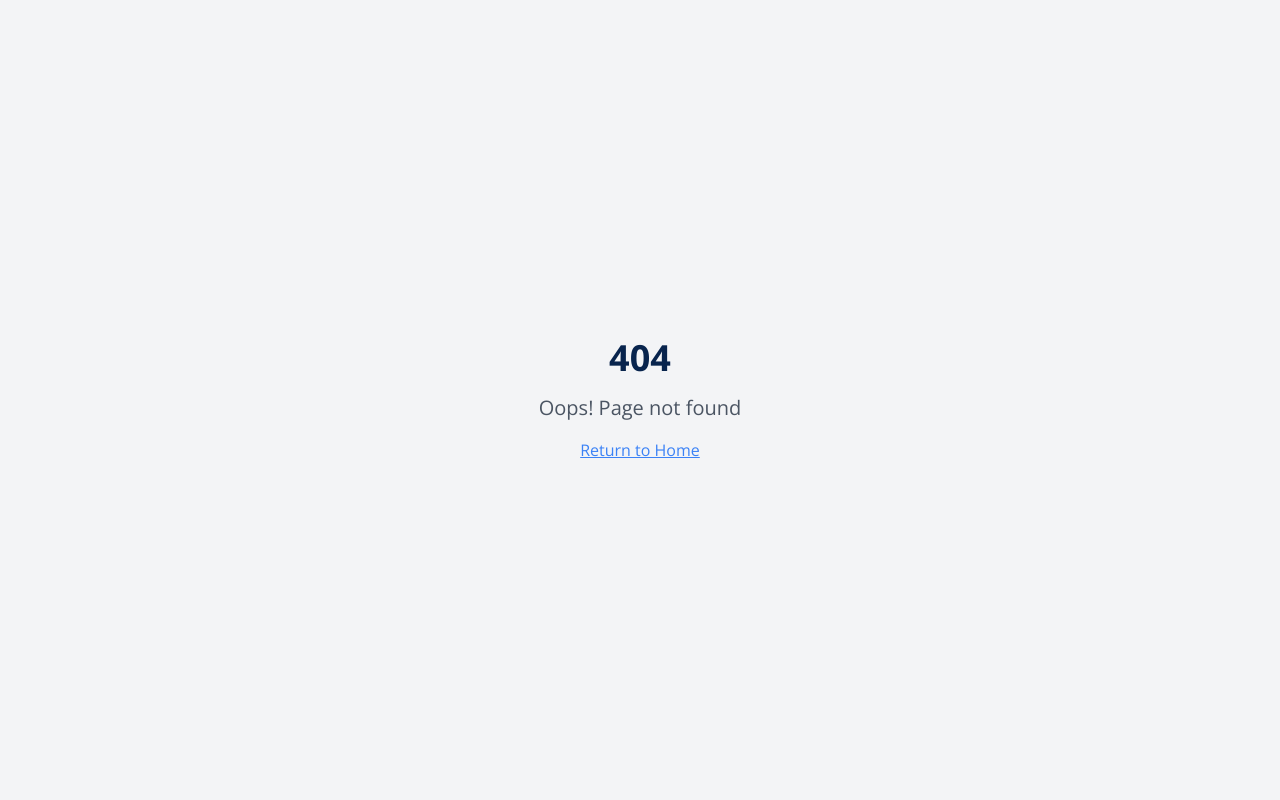
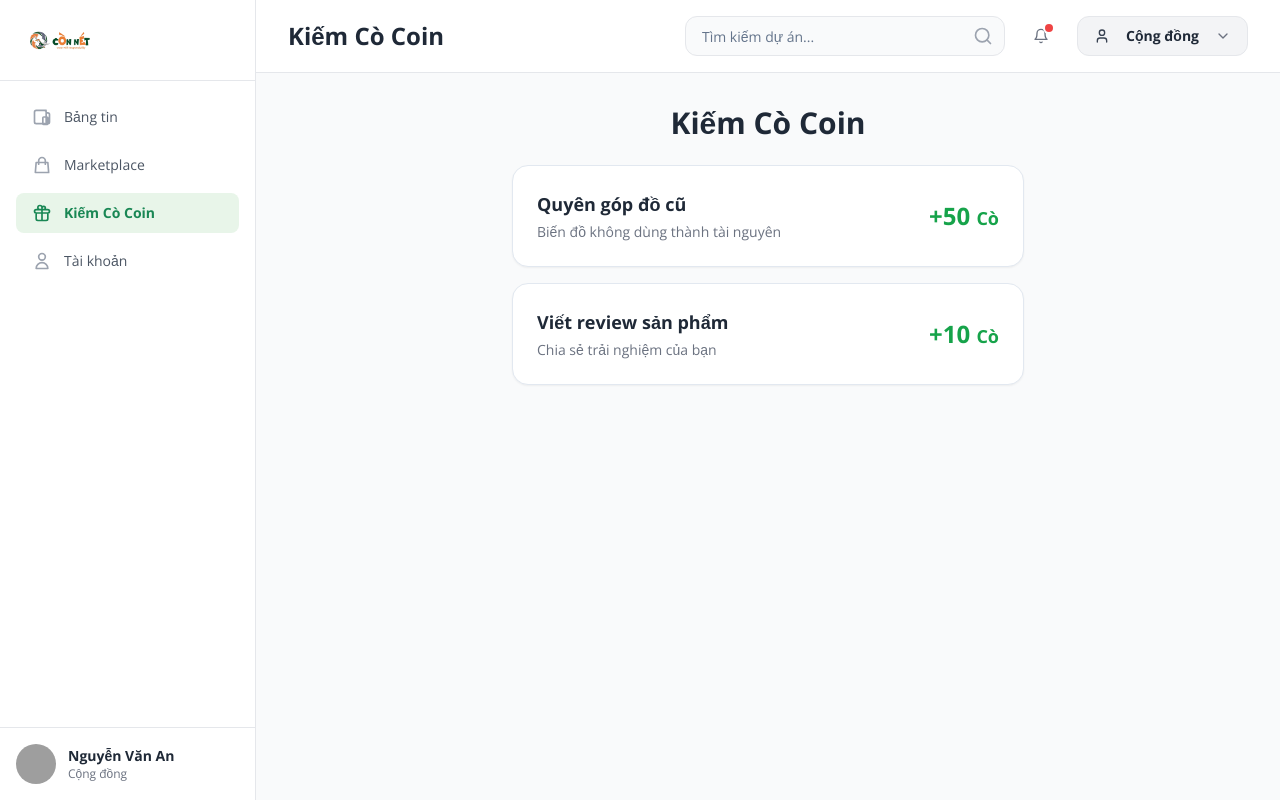
Before and after one commit to ezdproduct/connet, a React (Vite) app: page /app/consumer/earn-coin in a window 1280 px wide. Before the commit this address had no page. Built offline with nearby package versions, Linux system fonts and the light colour scheme; grey boxes are pictures that could not be loaded.

Commit message:
[dyad] Thêm chức năng cho vai trò Cộng đồng - wrote 4 file(s), renamed 1 file(s)

```diff
--- a/src/App.tsx
+++ b/src/App.tsx
@@ -21,7 +21,8 @@ import CreateProject from "@/pages/app/creator/CreateProject.tsx";
 import SubmissionSuccess from "@/pages/app/creator/SubmissionSuccess.tsx";
 import ConsumerFeed from "@/pages/app/consumer/Feed.tsx";
 import ConsumerMarket from "@/pages/app/consumer/Market.tsx";
-import ConsumerChallenges from "@/pages/app/consumer/Challenges.tsx";
+import ConsumerEarnCoin from "@/pages/app/consumer/EarnCoin.tsx";
+import ConsumerAccount from "@/pages/app/consumer/Account.tsx";
 
 const queryClient = new QueryClient();
 
@@ -56,7 +57,8 @@ const App = () => (
             {/* Consumer Routes */}
             <Route path="consumer/feed" element={<ConsumerFeed />} />
             <Route path="consumer/market" element={<ConsumerMarket />} />
-            <Route path="consumer/challenges" element={<ConsumerChallenges />} />
+            <Route path="consumer/earn-coin" element={<ConsumerEarnCoin />} />
+            <Route path="consumer/account" element={<ConsumerAccount />} />
           </Route>
 
           {/* Catch-all Route */}
--- a/src/config/roles.ts
+++ b/src/config/roles.ts
@@ -41,7 +41,8 @@ export const ROLES_CONFIG = {
         nav: [
             { id: 'feed', name: 'Bảng tin', icon: ICONS.feed, path: '/app/consumer/feed' },
             { id: 'market', name: 'Marketplace', icon: ICONS.marketplace, path: '/app/consumer/market' },
-            { id: 'challenges', name: 'Thử thách xanh', icon: ICONS.missions, path: '/app/consumer/challenges' }
+            { id: 'earn-coin', name: 'Kiếm Cò Coin', icon: ICONS.missions, path: '/app/consumer/earn-coin' },
+            { id: 'account', name: 'Tài khoản', icon: ICONS.wallet, path: '/app/consumer/account' }
         ]
     }
 };
--- /dev/null
+++ b/src/pages/app/consumer/Account.tsx
@@ -0,0 +1,35 @@
+import React from 'react';
+import { Badge } from '@/components/ui/badge';
+
+const TransactionItem = ({ description, amount }: { description: string, amount: number }) => (
+    <div className="flex justify-between items-center py-4 border-b">
+        <p className="text-gray-700">{description}</p>
+        <p className="font-semibold text-green-600">+{amount} Cò</p>
+    </div>
+);
+
+const ConsumerAccount = () => {
+    return (
+        <div className="max-w-md mx-auto text-center">
+            <h2 className="text-3xl font-bold mb-4">Tài khoản của bạn</h2>
+
+            <div className="bg-white p-8 rounded-2xl border shadow-sm inline-flex flex-col items-center">
+                <div className="flex items-center justify-center w-20 h-20 bg-green-100 rounded-full mb-4">
+                    <span className="text-3xl font-bold text-green-600">Cò</span>
+                </div>
+                <p className="text-6xl font-bold text-gray-800">120</p>
+                <p className="text-gray-500 mt-1">Số dư Cò Coin</p>
+            </div>
+
+            <div className="mt-8 text-left">
+                <h3 className="text-xl font-bold mb-2">Lịch sử Cò Coin</h3>
+                <div className="bg-white p-6 rounded-2xl border shadow-sm">
+                    <TransactionItem description="Thưởng đăng ký" amount={100} />
+                    <TransactionItem description="Review sản phẩm" amount={20} />
+                </div>
+            </div>
+        </div>
+    );
+};
+
+export default ConsumerAccount;
--- /dev/null
+++ b/src/pages/app/consumer/EarnCoin.tsx
@@ -0,0 +1,62 @@
+import React, { useState } from 'react';
+import { AlertDialog, AlertDialogAction, AlertDialogContent, AlertDialogHeader, AlertDialogTitle, AlertDialogDescription } from "@/components/ui/alert-dialog";
+import { CheckCircle2 } from 'lucide-react';
+
+const TaskCard = ({ title, description, reward, onComplete }: { title: string, description: string, reward: number, onComplete: () => void }) => (
+    <button onClick={onComplete} className="w-full text-left bg-white p-6 rounded-2xl border shadow-sm hover:border-green-500 hover:shadow-lg transition-all duration-300 flex justify-between items-center">
+        <div>
+            <h3 className="font-bold text-lg text-gray-800">{title}</h3>
+            <p className="text-sm text-gray-500 mt-1">{description}</p>
+        </div>
+        <p className="font-bold text-2xl text-green-600">+{reward} <span className="text-lg">Cò</span></p>
+    </button>
+);
+
+const ConsumerEarnCoin = () => {
+    const [showSuccess, setShowSuccess] = useState(false);
+
+    const handleTaskComplete = () => {
+        setShowSuccess(true);
+    };
+
+    return (
+        <div className="max-w-lg mx-auto">
+            <h2 className="text-3xl font-bold text-center mb-6">Kiếm Cò Coin</h2>
+            <div className="space-y-4">
+                <TaskCard
+                    title="Quyên góp đồ cũ"
+                    description="Biến đồ không dùng thành tài nguyên"
+                    reward={50}
+                    onComplete={handleTaskComplete}
+                />
+                <TaskCard
+                    title="Viết review sản phẩm"
+                    description="Chia sẻ trải nghiệm của bạn"
+                    reward={10}
+                    onComplete={handleTaskComplete}
+                />
+            </div>
+
+            <AlertDialog open={showSuccess} onOpenChange={setShowSuccess}>
+                <AlertDialogContent className="max-w-sm text-center">
+                    <AlertDialogHeader>
+                        <div className="mx-auto flex items-center justify-center h-20 w-20 rounded-full bg-green-100 mb-4">
+                             <div className="flex items-center justify-center w-16 h-16 bg-green-200 rounded-full">
+                                <span className="text-2xl font-bold text-green-700">Cò</span>
+                            </div>
+                        </div>
+                        <AlertDialogTitle className="text-2xl font-bold">Quyên góp thành công!</AlertDialogTitle>
+                        <AlertDialogDescription className="text-base">
+                            Bạn đã nhận được 50 Cò Coin. Cảm ơn hành động đẹp của bạn!
+                        </AlertDialogDescription>
+                    </AlertDialogHeader>
+                    <AlertDialogAction onClick={() => setShowSuccess(false)} className="w-full bg-green-600 hover:bg-green-700">
+                        Tuyệt vời!
+                    </AlertDialogAction>
+                </AlertDialogContent>
+            </AlertDialog>
+        </div>
+    );
+};
+
+export default ConsumerEarnCoin;
```
Also changed, not shown: src/pages/app/consumer/Challenges.tsx (deleted, +0 -9 lines).
